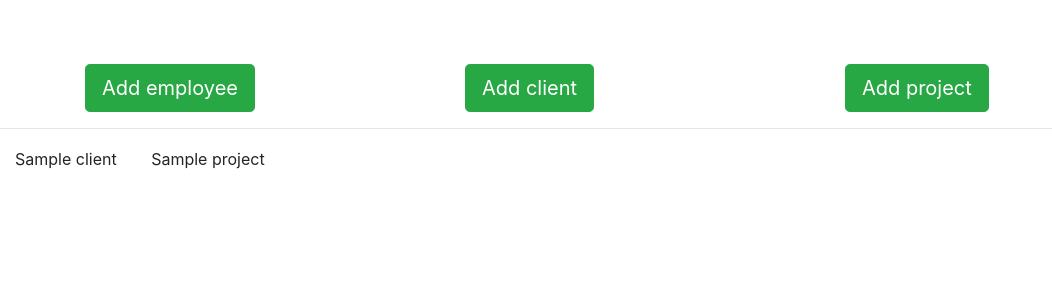
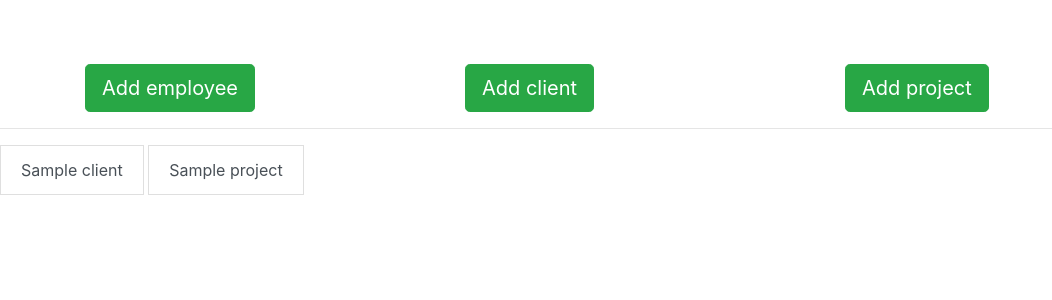
Before and after one commit to szarszar/DobraPracaCRM, a Django app: template ProjectManager/templates/admin_panel.html in a window 1280 px wide. Shown: the part 56-356 px from the top of the page, without its empty margins (0-1052 px from the left). Run offline with Django 3.2, Linux system fonts and the light colour scheme; the template is opened without the code that fills it: most values are stand-ins (such as "Sample title", 1, 10 or a date in 2020); some libraries are stand-ins or nearby versions.

Commit message:
starting building previews of clients and projects

```diff
--- a/ProjectManager/templates/admin_panel.html
+++ b/ProjectManager/templates/admin_panel.html
@@ -24,16 +24,15 @@
 <hr>
 <div class="btn-group-vertical">
     {% for client in clients %}
-    <div class="col-sm">
-        {{client}}
-    </div>
+
+    <a href="{% url 'client' client.id %}" class="list-group-item list-group-item-action">{{client}}</a>
+
     {% endfor %}
 </div>
 <div class="btn-group-vertical">
     {% for project in projects %}
-    <div class="col-sm">
-        {{project}}
-    </div>
+    <a href="{% url 'project' project.id %}" class="list-group-item list-group-item-action">{{project}}</a>
+
     {% endfor %}
 </div>
 
--- a/ProjectManager/urls.py
+++ b/ProjectManager/urls.py
@@ -12,6 +12,8 @@ urlpatterns = [
     path('create_client/', views.create_client, name='create_client'),
     path('create_project/', views.create_project, name='create_project'),
     path('create_expertise/', views.create_expertise, name='create_expertise'),
+    path('client_preview/<str:pk>', views.client_preview, name='client'),
+    path('project_preview/<str:pk>', views.project_preview, name='project')
 
 
 
```
Also changed, not shown: ProjectManager/views.py (+18 -0 lines).
